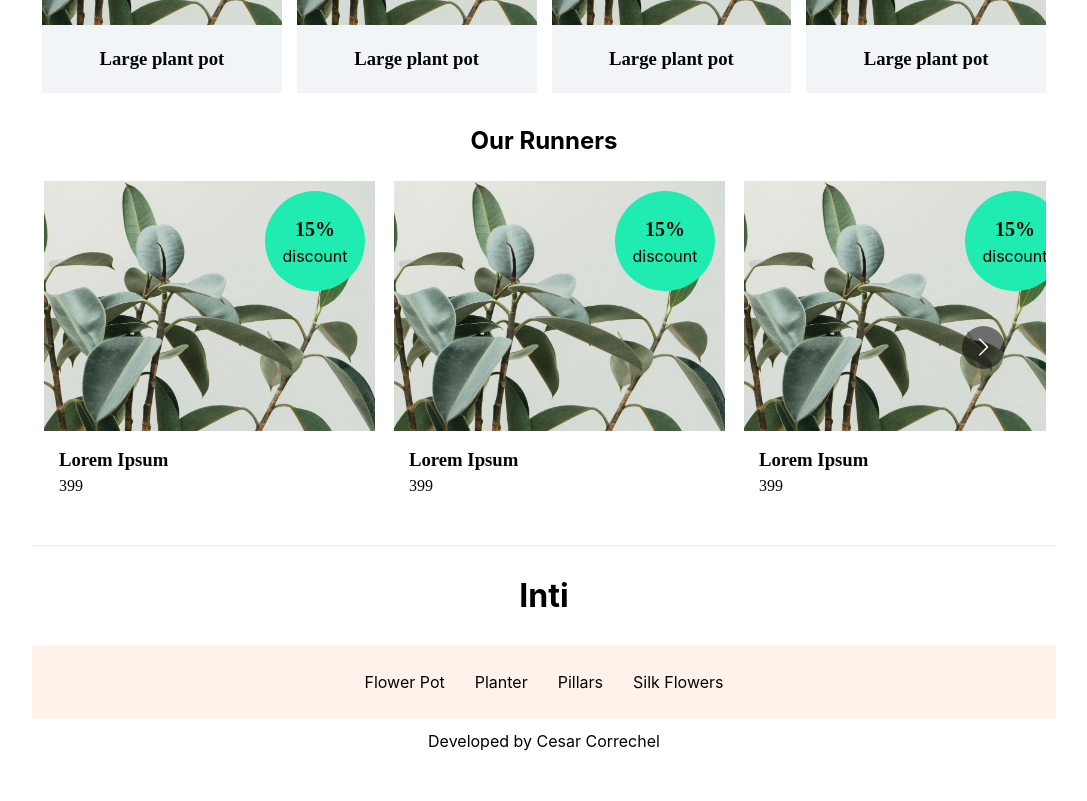
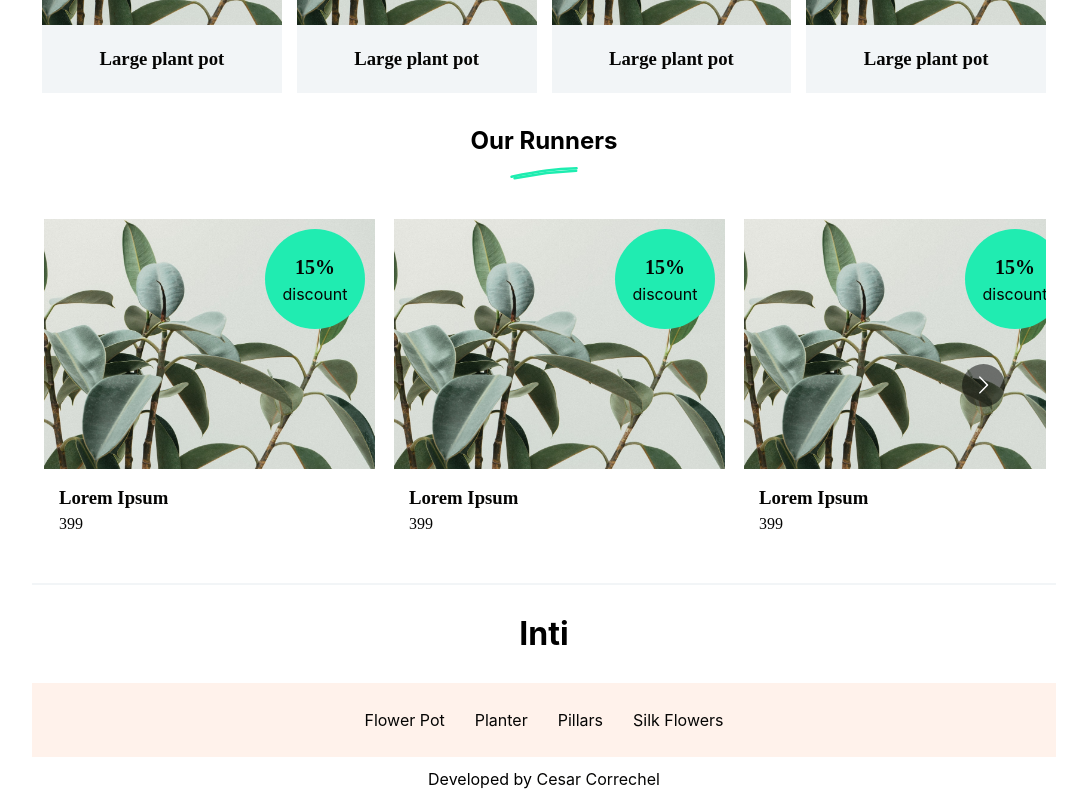
Before and after one commit to cesarcor/inti, a React (Create React App) app: page / in a window 1280 px wide. Shown: the part 1000-1801 px from the top of the page, without its empty margins (96-1183 px from the left). Before the commit the page ends 1763 px from the top, so only its background shows below. Built offline with nearby package versions, Linux system fonts and the light colour scheme.

Commit message:
add svg underline

```diff
--- a/src/components/heading/heading.jsx
+++ b/src/components/heading/heading.jsx
@@ -1,8 +1,16 @@
-import React from "react";
-import styles from "./heading.module.scss";
+import React from 'react';
+import styles from './heading.module.scss';
+import { ReactComponent as GreenUnderline } from '../../assets/svg/green-underline.svg';
 
 const Heading = (props) => {
-  return <h2 className={styles.heading}>{props.text}</h2>;
+  return (
+    <h2 className={styles.heading}>
+      <span>{props.text}</span>
+      <span>
+        <GreenUnderline />
+      </span>
+    </h2>
+  );
 };
 
 export default Heading;
--- a/src/components/heading/heading.module.scss
+++ b/src/components/heading/heading.module.scss
@@ -1,4 +1,13 @@
-.heading{
-    text-align: center;
-    margin-bottom: 20px;
+.heading {
+  text-align: center;
+  margin-bottom: 20px;
+
+  span {
+    display: block;
+
+    svg {
+      width: 112px;
+      height: 28px;
+    }
+  }
 }
```
